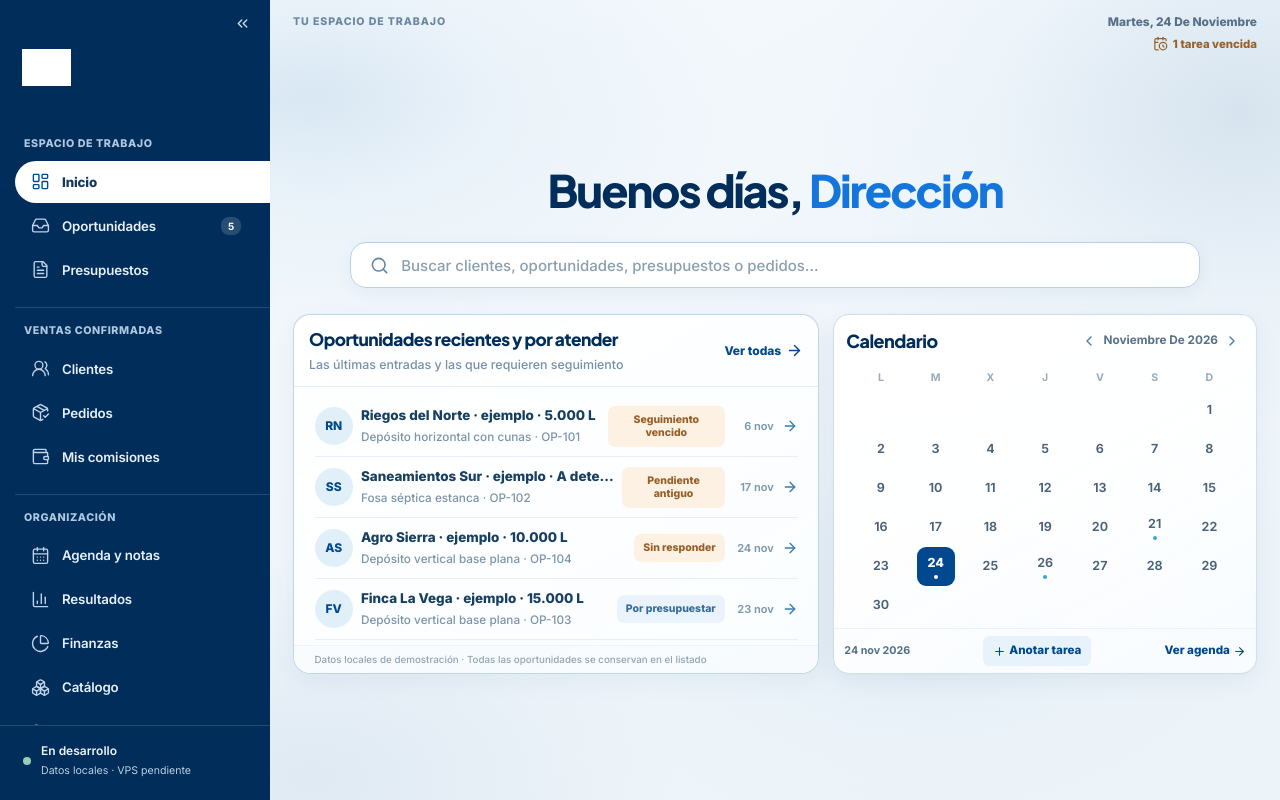
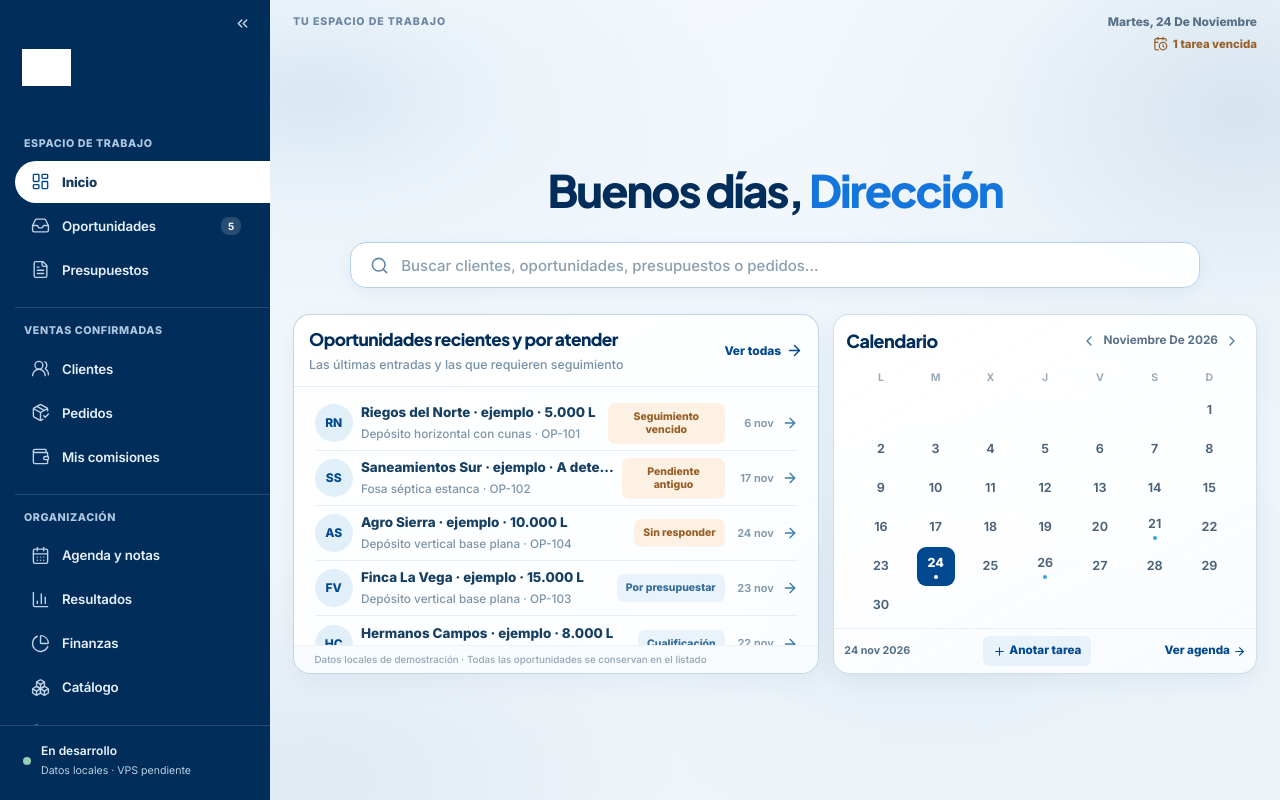
Before and after one commit to juanjogamero/depofibra-crm, a React (Vite) app: page /#/ in a window 1280 px wide. Built offline with nearby package versions, Linux system fonts and the light colour scheme; grey boxes are pictures that could not be loaded.

Commit message:
style(crm): fit five opportunity rows in centered Home card

```diff
--- a/src/dashboard-centered.css
+++ b/src/dashboard-centered.css
@@ -171,8 +171,8 @@
   display:flex;
   flex:1 1 0;
   align-items:center;
-  min-height:61px;
-  max-height:96px;
+  min-height:55px;
+  max-height:82px;
   gap:clamp(7px,1vw,14px);
   padding:clamp(8px,1vh,13px) 0;
   border-bottom:1px solid #e7eef5;
```
